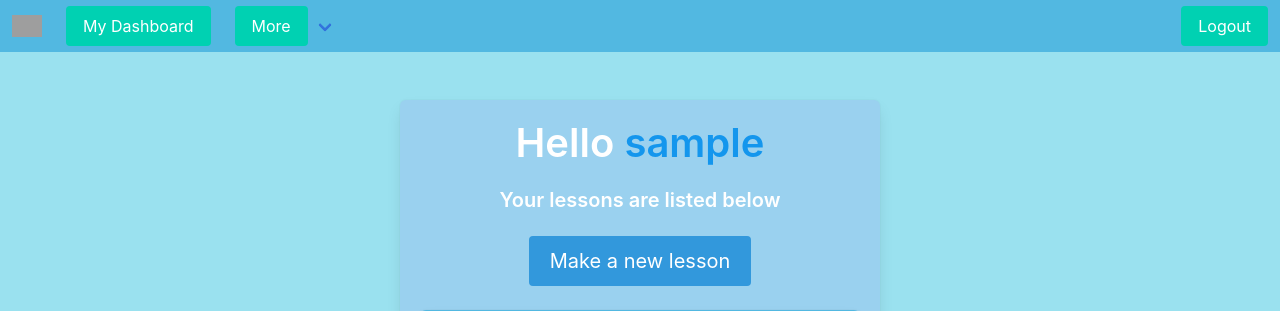
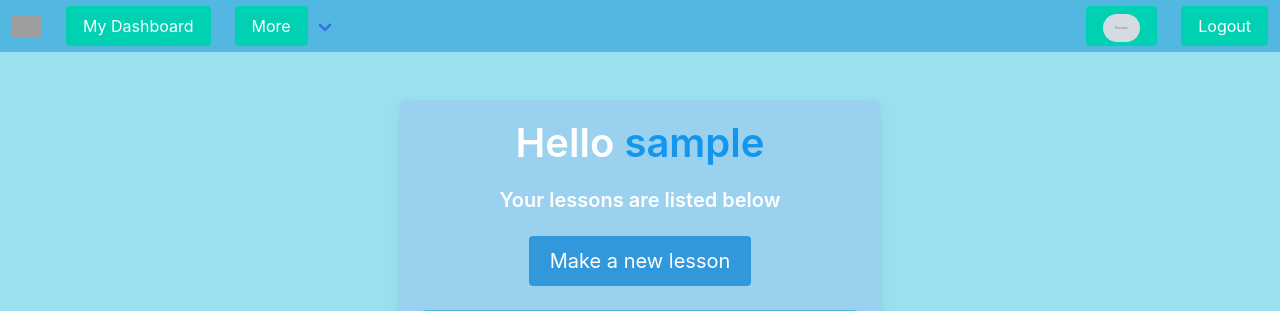
Before and after one commit to chuckthemole/TeachAssist, a Django app: page /dashboard in a window 1280 px wide. Shown: the top 311 px of the page. Run offline with Django 3.2, Linux system fonts and the light colour scheme; a user stored in the database is signed in; tables that the repository leaves empty hold one stand-in row (values such as "Sample post"); grey boxes marked "Sample" are stand-in pictures; some libraries are stand-ins or nearby versions; grey boxes are pictures that could not be loaded.

Commit message:
Create user button on dash

```diff
--- a/teach/templates/teach/base.html
+++ b/teach/templates/teach/base.html
@@ -55,11 +55,26 @@
           </div>
         </div>
       </div>
-
     </div>
     {% endif %}
 
     <div class="navbar-end">
+
+      {% if request.path != "/login" and request.path != "/loguser" and request.path != "/signup" %}
+      <div class="navbar-item">
+        <div class="buttons">
+        <figure class="image button is-primary">
+          {% load static %}
+          <a href="{% url 'collections:index' %}">
+            <img src="{{ user.teacher.img.url }}" class="is-rounded" style="object-fit: cover;" alt="Image not found" onerror="this.onerror=null;this.src='https://img.icons8.com/fluent-systems-filled/24/000000/user.png';">
+          </a>
+        </figure>
+      </div>
+      </div>
+
+      {% endif %}
+
+
       <div class="navbar-item">
         <div class="buttons">
           {% if request.path == "/login" or request.path == "/loguser" %}
@@ -70,14 +85,16 @@
           <a class="button is-primary" href="{% url 'collections:login' %}">
             Login
           </a>
-          {% else   %}
+          {% else %}
           <a class="button is-primary" href="{% url 'collections:logout' %}">
             Logout
           </a>
           {% endif %}
         </div>
       </div>
+
     </div>
+
   </nav>
 
   <section class="section" style="background-color:#9AE1EF">
```
